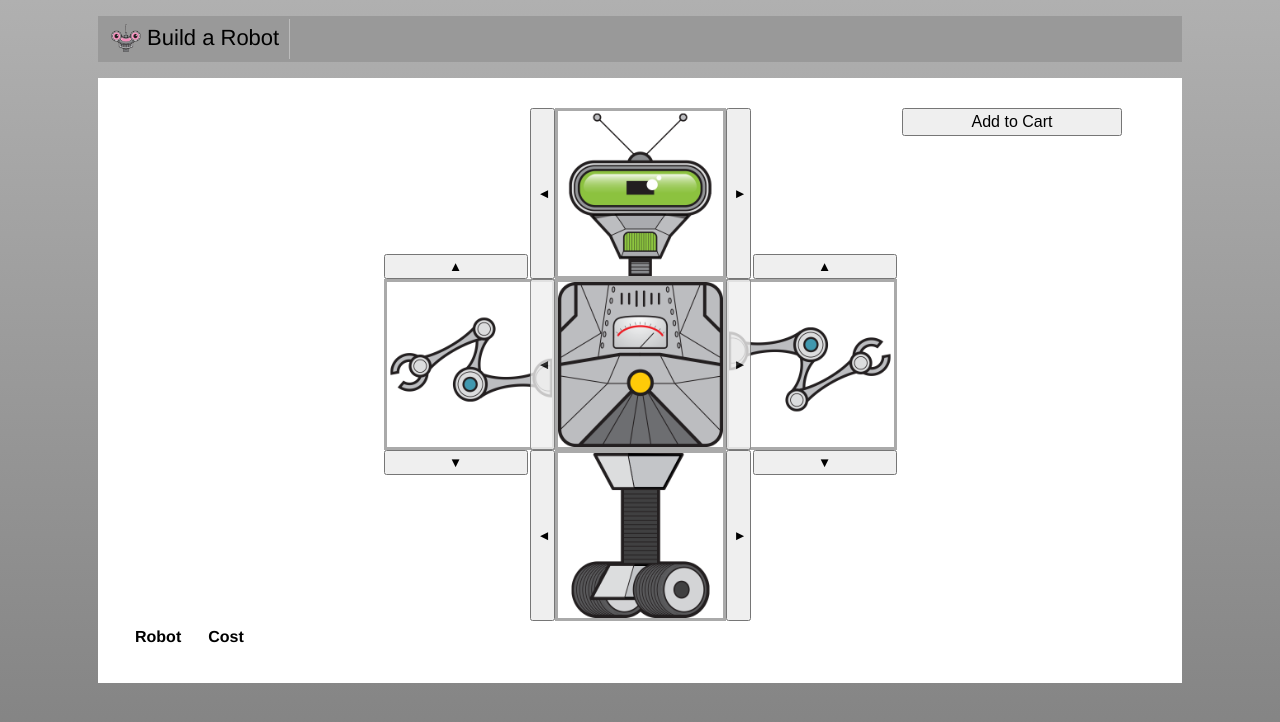
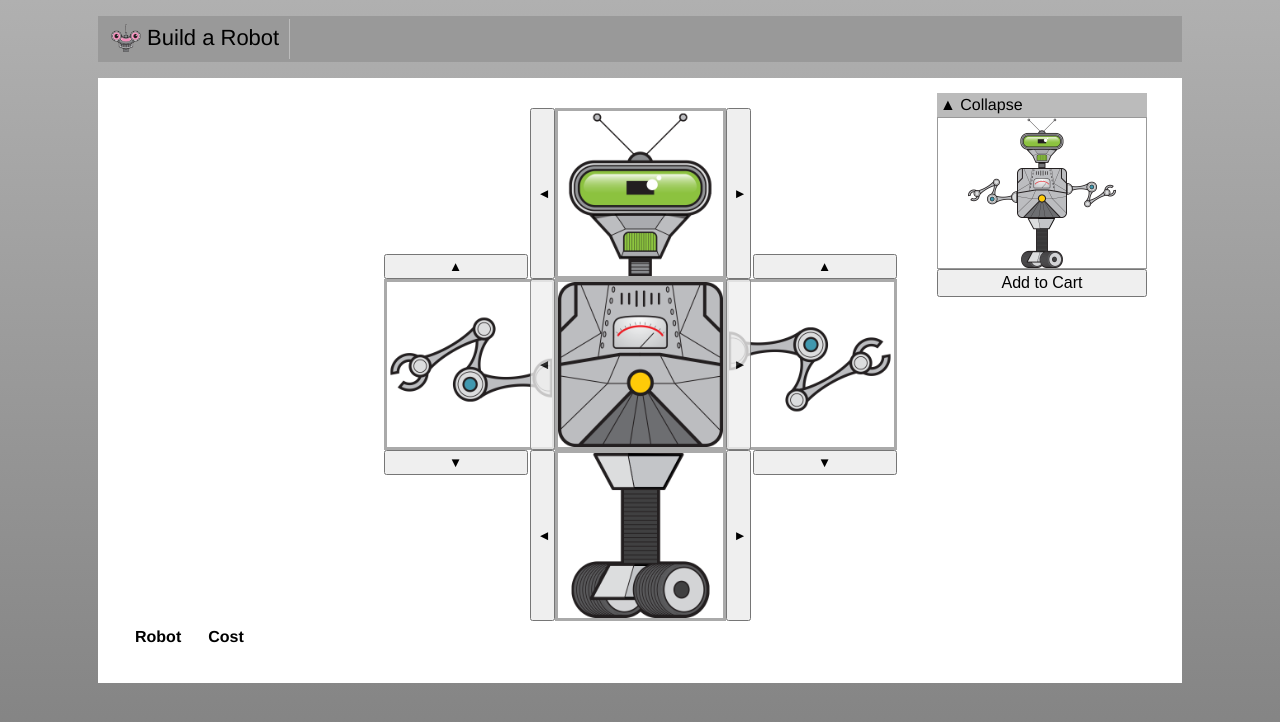
Before and after one commit to duhnnie/Vue-Learning, a Vue app in the folder build-a-bot/: page / in a window 1280 px wide. Shown: the top 722 px of the page. Built offline with nearby package versions, Linux system fonts and the light colour scheme.

Commit message:
Passing data to parent components through events + injecting content into child components with solots

```diff
--- a/build-a-bot/src/build/PartSelector.vue
+++ b/build-a-bot/src/build/PartSelector.vue
@@ -37,7 +37,16 @@ export default {
       return this.parts[this.selectedPartIndex];
     },
   },
+  created() {
+    this.emitSelectedPart();
+  },
+  updated() {
+    this.emitSelectedPart();
+  },
   methods: {
+    emitSelectedPart() {
+      this.$emit('partSelected', this.selectedPart);
+    },
     selectNextPart() {
       this.selectedPartIndex = getNextValidIndex(
         this.selectedPartIndex,
--- a/build-a-bot/src/build/RobotBuilder.vue
+++ b/build-a-bot/src/build/RobotBuilder.vue
@@ -1,6 +1,23 @@
 <template>
   <div class="container">
-    <button class="add-to-cart" @click="addRobotToCart()">Add to Cart</button>
+    <div class="preview">
+      <CollapsibleContent>
+        <div class="preview-content">
+          <div class="top-row">
+            <img :src="selectedRobot.head.src"/>
+          </div>
+          <div class="middle-row">
+            <img :src="selectedRobot.leftArm.src" class="rotate-left"/>
+            <img :src="selectedRobot.torso.src"/>
+            <img :src="selectedRobot.rightArm.src" class="rotate-right"/>
+          </div>
+          <div class="bottom-row">
+            <img :src="selectedRobot.base.src"/>
+          </div>
+        </div>
+      </CollapsibleContent>
+      <button class="add-to-cart" @click="addRobotToCart()">Add to Cart</button>
+    </div>
     <div class="top-row">
       <!-- <div class="name">
         {{selectedRobot.head.title}}
@@ -8,15 +25,35 @@
           Sale!
         </span>
       </div> -->
-      <PartSelector :parts="parts.heads" position="top"/>
+      <PartSelector
+        :parts="parts.heads"
+        position="top"
+        @partSelected="(part) => selectedRobot.head = part"
+      />
     </div>
     <div class="middle-row">
-      <PartSelector :parts="parts.arms" position="left"/>
-      <PartSelector :parts="parts.torsos" position="center"/>
-      <PartSelector :parts="parts.arms" position="right"/>
+      <PartSelector
+        :parts="parts.arms"
+        position="left"
+        @partSelected="(part) => selectedRobot.leftArm = part"
+      />
+      <PartSelector
+        :parts="parts.torsos"
+        position="center"
+        @partSelected="(part) => selectedRobot.torso = part"
+      />
+      <PartSelector
+        :parts="parts.arms"
+        position="right"
+        @partSelected="(part) => selectedRobot.rightArm = part"
+      />
     </div>
     <div class="bottom-row">
-      <PartSelector :parts="parts.bases" position="bottom"/>
+      <PartSelector
+        :parts="parts.bases"
+        position="bottom"
+        @partSelected="(part) => selectedRobot.base = part"
+      />
     </div>
     <table>
       <thead>
@@ -39,6 +76,7 @@
 import parts from '../data/parts';
 import PartSelector from './PartSelector.vue';
 import createdHookMixin from './created-hook-mixin';
+import CollapsibleContent from '../shared/CollapsibleContent.vue';
 
 export default {
   name: 'RobotBuilder',
@@ -57,6 +95,7 @@ export default {
   },
   components: {
     PartSelector,
+    CollapsibleContent,
   },
   mixins: [createdHookMixin],
   computed: {
@@ -118,8 +157,7 @@ export default {
   }
   .add-to-cart {
     position: absolute;
-    right: 30px;
-    width: 220px;
+    width: 210px;
     padding: 3px;
     font-size: 16px;
   }
@@ -134,4 +172,26 @@ export default {
   .sale-border {
     border: 3px solid red;
   }
+
+  .preview {
+    position: absolute;
+    top: -20px;
+    right: 0;
+    width: 210px;
+    height: 210px;
+    padding: 5px;
+  }
+  .preview-content {
+    border: 1px solid #999;
+  }
+  .preview img {
+    width: 50px;
+    height: 50px;
+  }
+  .rotate-right {
+    transform: rotate(90deg);
+  }
+  .rotate-left {
+    transform: rotate(-90deg);
+  }
 </style>
--- /dev/null
+++ b/build-a-bot/src/shared/CollapsibleContent.vue
@@ -0,0 +1,30 @@
+<template>
+  <div>
+    <div class="header">
+      <span v-if="open" @click="open = !open">&#x25B2; Collapse</span>
+      <span v-if="!open" @click="open = !open">&#x25BC; Expand</span>
+    </div>
+    <slot v-if="open">
+      <div>Default Content</div>
+    </slot>
+  </div>
+</template>
+
+<script>
+export default {
+  name: 'CollapsibleContent',
+  data() {
+    return {
+      open: true,
+    };
+  },
+};
+</script>
+
+<style scoped>
+  .header {
+    background: #bbb;
+    padding: 3px;
+    cursor: pointer;
+  }
+</style>
```
Also changed, not shown: build-a-bot/.eslintrc.js.
